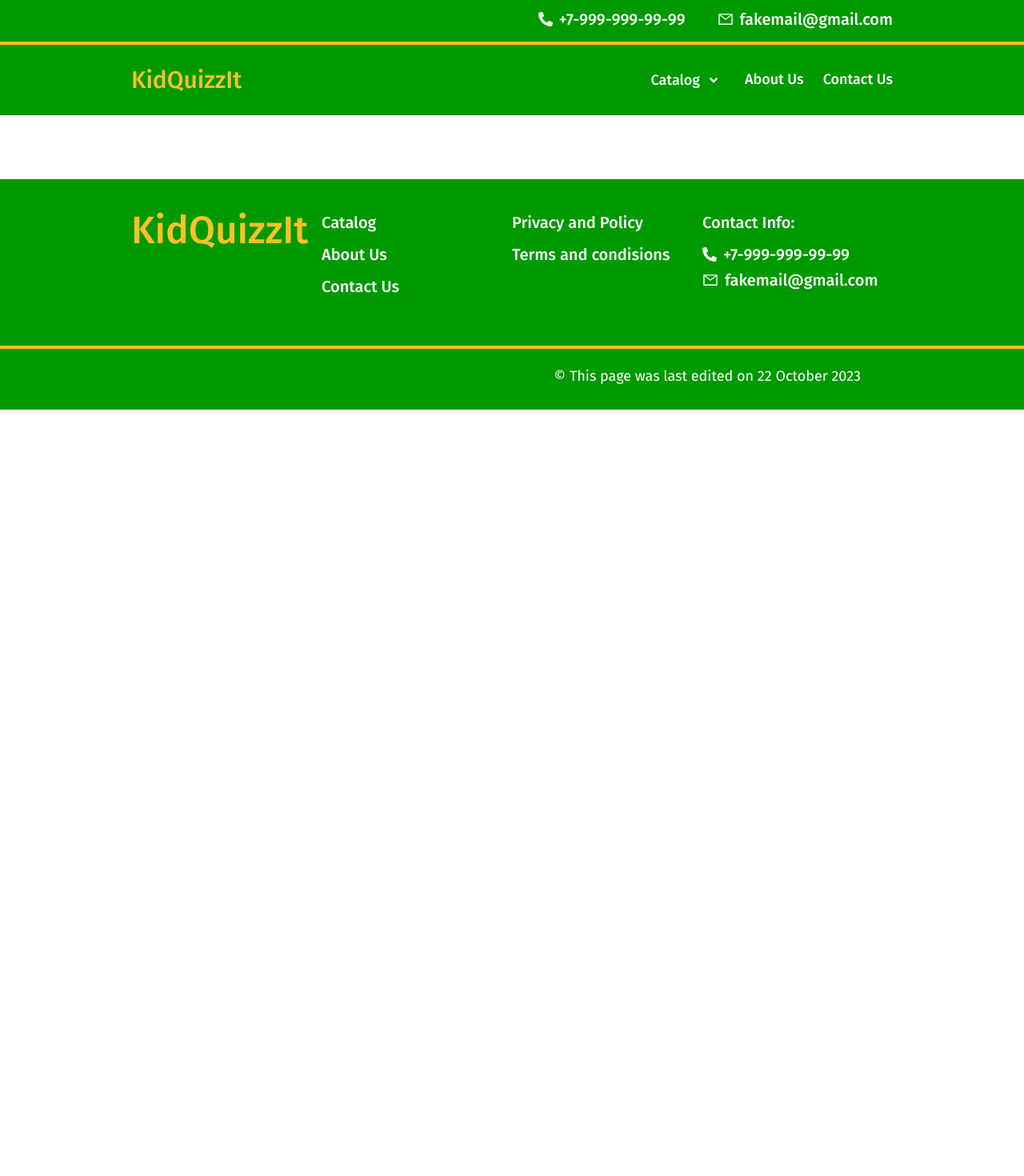
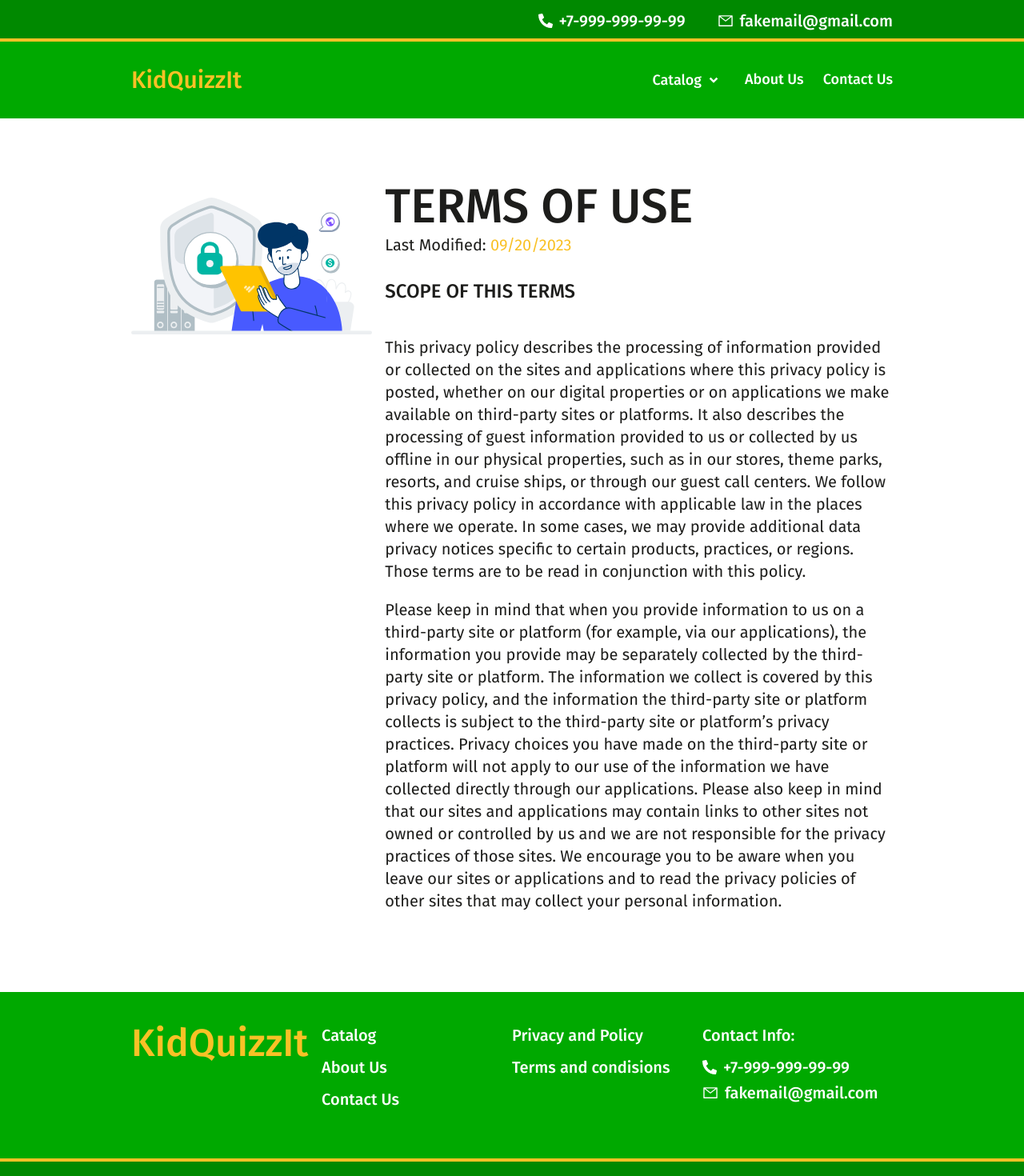
Before and after one commit to nikkhav/kidQuizzIt-frontend, a React (Vite) app: page /privacy/1 in a window 1280 px wide. Shown: the top 1470 px of the page at 80% size. Before the commit the page ends 800 px from the top, so only its background shows below. Built offline with nearby package versions, Linux system fonts and the light colour scheme; a web font is replaced by a local one.

Commit message:
add policy, terms, about us pages

```diff
--- a/src/App.css
+++ b/src/App.css
@@ -8,6 +8,9 @@
 }
 li {
   margin-left: 0 !important;
+}
+body {
+  min-height: 100vh;
 }
 @tailwind base;
 @tailwind components;
--- a/src/App.tsx
+++ b/src/App.tsx
@@ -6,6 +6,8 @@ import Header from "./components/Header";
 import Footer from "./components/Footer";
 const Home = lazy(() => import("./pages/Home"));
 const SinglePage = lazy(() => import("./pages/SinglePage"));
+const About = lazy(() => import("./pages/About"));
+const Privacy = lazy(() => import("./pages/Privacy"));
 
 type AppProps = {
   load?: boolean;
@@ -17,8 +19,16 @@ const App: React.FC<AppProps> = ({ load }) => {
       element: <Home />,
     },
     {
+      path: "/privacy/:name",
+      element: <Privacy />,
+    },
+    {
       path: "/single-page",
       element: <SinglePage />,
+    },
+    {
+      path: "/about",
+      element: <About />,
     },
   ];
   function disableScroll() {
--- a/src/components/Footer.tsx
+++ b/src/components/Footer.tsx
@@ -25,9 +25,9 @@ const Footer: React.FC = () => {
   ];
   return (
     <>
-      <div className="bg-green w-full pb-7">
+      <div className="w-full h-52 bg-green">
         <Wrapper>
-          <div className="w-full h-52 pt-10 pb-0 flex items-start justify-between">
+          <div className="w-full h-52 bg-green pt-10 pb-0 flex items-start justify-between">
             <div className="w-1/4 h-full flex items-start justify-start">
               <Link to="/">
                 <h2 className="text-5xl text-yellow font-main font-medium ">
@@ -52,7 +52,7 @@ const Footer: React.FC = () => {
             <ul className="w-1/4 h-full flex-col items-start justify-start space-x-20">
               <li className="w-full m-0 mb-3">
                 <Link
-                  to="#"
+                  to="/privacy/policy"
                   className="w-full text-left  m-0 text-xl text-white font-main font-medium hover:text-yellow transition-all duration-300"
                 >
                   Privacy and Policy
@@ -60,7 +60,7 @@ const Footer: React.FC = () => {
               </li>
               <li className="w-full  m-0">
                 <Link
-                  to="#"
+                  to="/privacy/terms"
                   className="w-full text-left  m-0 text-xl text-white font-main font-medium hover:text-yellow transition-all duration-300"
                 >
                   Terms and condisions
@@ -77,7 +77,7 @@ const Footer: React.FC = () => {
                     to="tel:79999999999"
                     className="w-full text-left  m-0 text-xl text-white font-main font-medium hover:text-yellow transition-all duration-300 flex justify-start items-center space-x-2"
                   >
-                    <FaPhoneAlt className="text-lg mr-2"/> +7-999-999-99-99
+                    <FaPhoneAlt className="text-lg mr-2" /> +7-999-999-99-99
                   </Link>
                 </li>
                 <li className="w-full m-0 mb-1">
@@ -85,16 +85,19 @@ const Footer: React.FC = () => {
                     to="mailto:fakemail@gmail.com"
                     className="w-full text-left  m-0 text-xl text-white font-main font-medium hover:text-yellow transition-all duration-300 flex justify-start items-center space-x-2"
                   >
-                    <AiOutlineMail className="text-xl mr-2"/> fakemail@gmail.com
+                    <AiOutlineMail className="text-xl mr-2" />{" "}
+                    fakemail@gmail.com
                   </Link>
                 </li>
               </ul>
             </div>
           </div>
         </Wrapper>
-        <div className="w-full h-1 bg-yellow mb-5"></div>
+      </div>
+      <div className="w-full h-1 bg-yellow"></div>
+      <div className="w-full h-14 bg-darkGreen">
         <Wrapper>
-          <div className="w-full flex justify-end items-center px-10">
+          <div className="w-full bg-darkGreen flex justify-end items-center pt-4">
             <Link
               to=""
               className=" font-main text-lg text-white hover:text-yellow transition-all duration-300"
--- a/src/components/Header.tsx
+++ b/src/components/Header.tsx
@@ -34,9 +34,10 @@ const Header = () => {
     setDrop(false);
   });
   return (
-    <div className="w-full h-36 bg-green mb-20">
+    <>
+      <div className="w-full h-12 bg-darkGreen">
         <Wrapper>
-        <div className="w-full h-full flex justify-end items-center space-x-3">
+          <div className="w-full h-full flex justify-end items-center space-x-3 pt-0.5">
             <ul className="space-x-20 h-6 pt-6 flex items-center justify-end">
               <li className="w-full mr-10">
                 <Link
@@ -57,9 +58,11 @@ const Header = () => {
             </ul>
           </div>
         </Wrapper>
-      <div className="w-full h-1 bg-yellow mt-7 mb-3"></div>
+      </div>
+      <div className="w-full h-1 bg-yellow"></div>
+      <div className="w-full  h-24 bg-green mb-20">
         <Wrapper>
-        <header className=" mt-auto h-16 flex justify-between items-center ">
+          <header className=" mt-auto h-24 flex justify-between items-center ">
             <Link to="/" className="text-3xl text-yellow font-main font-medium">
               KidQuizzIt
             </Link>
@@ -71,7 +74,7 @@ const Header = () => {
                       to={item.to}
                       key={index}
                       className={
-                      "text-lg text-white font-main font-medium hover:text-yellow transition-all duration-300"
+                        "text-lg  hover:border-b-2 hover:border-yellow border-b-0 text-white font-main font-medium hover:text-yellow transition-all duration-200"
                       }
                     >
                       {item.page}
@@ -83,11 +86,13 @@ const Header = () => {
                       onClick={() => setDrop((drop) => !drop)}
                       key={index}
                       className={
-                      "flex cursor-pointer items-center space-x-2 text-lg text-white font-main font-medium hover:text-yellow transition-all duration-300 "
+                        "flex cursor-pointer hover:border-b-2 hover:border-yellow border-b-0 items-center text-lg text-white font-main font-medium hover:text-yellow transition-all duration-300 "
                       }
                     >
+                      <p >
                         {item.page}
-                    <RiArrowDropDownLine className="ml-0.5 text-3xl" />
+                      </p>
+                      <RiArrowDropDownLine className="text-3xl" />
                     </div>
                   );
                 }
@@ -134,6 +139,7 @@ const Header = () => {
           </header>
         </Wrapper>
       </div>
+    </>
   );
 };
 
--- /dev/null
+++ b/src/pages/About.tsx
@@ -0,0 +1,48 @@
+import React from "react";
+import Wrapper from "../components/Wrapper";
+import aboutImg from "../images/swiper1.avif";
+
+function About() {
+  return (
+    <>
+      <Wrapper>
+        <h1 className="w-full my-16 mx-auto text-center text-7xl font-main font-semibold">
+          ABOUT US
+        </h1>
+      </Wrapper>
+      <img src={aboutImg} alt="" className="w-full h-96 object-cover my-20" />
+      <Wrapper>
+        <p className="font-main font-normal text-black text-xl leading-7 mb-4">
+          Lorem ipsum dolor sit, amet consectetur adipisicing elit. Error quasi
+          sunt veritatis. Sit velit libero architecto fugit sunt voluptas nam
+          vitae aspernatur voluptate hic, aliquam dolores incidunt sapiente
+          laudantium beatae quos consectetur aut ab quidem commodi veniam
+          possimus? Ad quo nesciunt veniam, labore consequuntur modi eos
+          repellendus corporis reprehenderit vel. Lorem ipsum dolor sit, amet
+          consectetur adipisicing elit. Error quasi sunt veritatis. Sit velit
+          libero architecto fugit sunt voluptas nam vitae aspernatur voluptate
+          hic, aliquam dolores incidunt sapiente laudantium beatae quos
+          consectetur aut ab quidem commodi veniam possimus? Ad quo nesciunt
+          veniam, labore consequuntur modi eos repellendus corporis
+          reprehenderit vel.
+        </p>
+        <p className="font-main font-normal text-black text-xl leading-7 mb-16">
+          Lorem ipsum dolor sit, amet consectetur adipisicing elit. Error quasi
+          sunt veritatis. Sit velit libero architecto fugit sunt voluptas nam
+          vitae aspernatur voluptate hic, aliquam dolores incidunt sapiente
+          laudantium beatae quos consectetur aut ab quidem commodi veniam
+          possimus? Ad quo nesciunt veniam, labore consequuntur modi eos
+          repellendus corporis reprehenderit vel. Lorem ipsum dolor sit, amet
+          consectetur adipisicing elit. Error quasi sunt veritatis. Sit velit
+          libero architecto fugit sunt voluptas nam vitae aspernatur voluptate
+          hic, aliquam dolores incidunt sapiente laudantium beatae quos
+          consectetur aut ab quidem commodi veniam possimus? Ad quo nesciunt
+          veniam, labore consequuntur modi eos repellendus corporis
+          reprehenderit vel.
+        </p>
+      </Wrapper>
+    </>
+  );
+}
+
+export default About;
--- /dev/null
+++ b/src/pages/Privacy.tsx
@@ -0,0 +1,60 @@
+import { useParams } from "react-router-dom";
+import Wrapper from "../components/Wrapper";
+import privacyImg from "../icons/privacy_policy.svg";
+
+const Privacy = () => {
+  const params = useParams();
+  const name = params.name == "policy" ? "policy" : "terms";
+  return (
+    <Wrapper>
+      <div className="w-full my-20 flex justify-between items-start">
+        <div className="w-1/3 pr-4">
+          <img src={privacyImg} alt="" className="w-full" />
+        </div>
+        <div className="w-2/3">
+          <h2 className="font-main font-medium text-black text-6xl">
+            {name == "terms" ? "TERMS OF USE" : "PRIVACY POLICY"}
+          </h2>
+          <p className="font-main font-normal text-black text-xl mb-7 mt-1">
+            Last Modified: <span className="text-yellow">09/20/2023</span>
+          </p>
+          <h3 className="font-main font-medium text-black text-2xl mb-10">
+            {name == "terms" ? "SCOPE OF THIS TERMS" : "SCOPE OF THIS POLICY"}
+          </h3>
+          <p className="font-main font-normal text-black text-xl mb-5">
+            This privacy policy describes the processing of information provided
+            or collected on the sites and applications where this privacy policy
+            is posted, whether on our digital properties or on applications we
+            make available on third-party sites or platforms. It also describes
+            the processing of guest information provided to us or collected by
+            us offline in our physical properties, such as in our stores, theme
+            parks, resorts, and cruise ships, or through our guest call centers.
+            We follow this privacy policy in accordance with applicable law in
+            the places where we operate. In some cases, we may provide
+            additional data privacy notices specific to certain products,
+            practices, or regions. Those terms are to be read in conjunction
+            with this policy.
+          </p>
+          <p className="font-main font-normal text-black text-xl mb-5">
+            Please keep in mind that when you provide information to us on a
+            third-party site or platform (for example, via our applications),
+            the information you provide may be separately collected by the
+            third-party site or platform. The information we collect is covered
+            by this privacy policy, and the information the third-party site or
+            platform collects is subject to the third-party site or platform’s
+            privacy practices. Privacy choices you have made on the third-party
+            site or platform will not apply to our use of the information we
+            have collected directly through our applications. Please also keep
+            in mind that our sites and applications may contain links to other
+            sites not owned or controlled by us and we are not responsible for
+            the privacy practices of those sites. We encourage you to be aware
+            when you leave our sites or applications and to read the privacy
+            policies of other sites that may collect your personal information.
+          </p>
+        </div>
+      </div>
+    </Wrapper>
+  );
+};
+
+export default Privacy;
--- a/tailwind.config.js
+++ b/tailwind.config.js
@@ -21,7 +21,8 @@ export default {
       xl: "1440px",
     },
     colors: {
-      green: "#009900",
+      green: "#00a900",
+      darkGreen: "#008900",
       yellow: "#f9c126",
       black: "#1d1d1b",
       white: "#fff",
```
Also changed, not shown: src/icons/privacy_policy.svg (added). Lines whose indentation alone changed are shown as unchanged.
